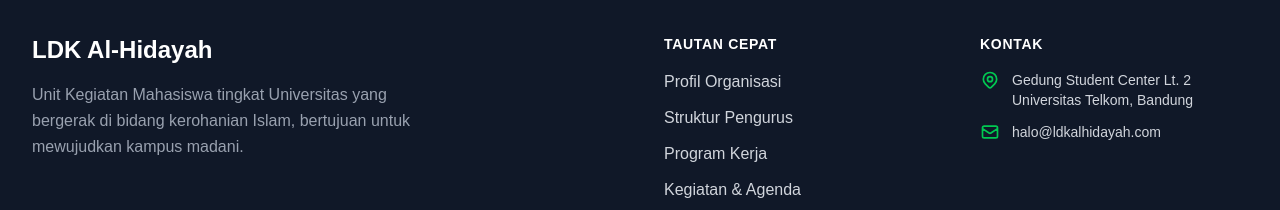
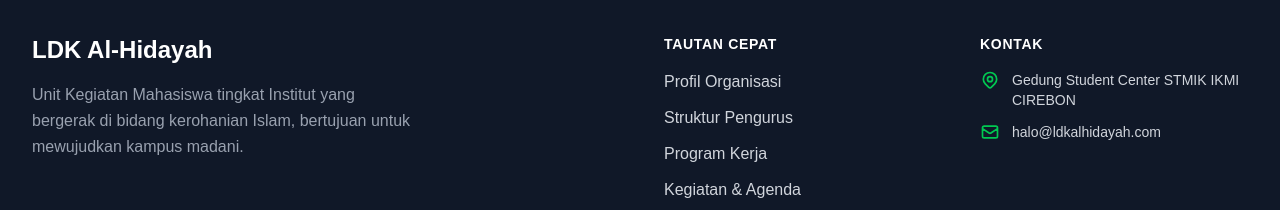
Before and after one commit to muhluqmanhakim11-cloud/ldk-al-hidayah-web, a Next.js app: page / in a window 1280 px wide. Shown: the part 2411-2621 px from the top of the page. Built offline with nearby package versions, Linux system fonts and the light colour scheme; no server answers; the database is empty.

Commit message:
chore: update organization name to STMIK IKMI CIREBON

```diff
--- a/src/app/(public)/layout.tsx
+++ b/src/app/(public)/layout.tsx
@@ -8,7 +8,7 @@
     template: "%s | LDK Al-Hidayah",
     default: "LDK Al-Hidayah - Unit Kegiatan Mahasiswa Islam",
   },
-  description: "Unit Kegiatan Mahasiswa tingkat Universitas yang bergerak di bidang kerohanian Islam untuk mewujudkan kampus madani.",
+  description: "Unit Kegiatan Mahasiswa tingkat Institut yang bergerak di bidang kerohanian Islam untuk mewujudkan kampus madani.",
 };
 
 export default async function PublicLayout({ children }: { children: React.ReactNode }) {
--- a/src/components/admin/PrintHeader.tsx
+++ b/src/components/admin/PrintHeader.tsx
@@ -14,8 +14,8 @@
             <span className="font-bold text-xl text-gray-500">LDK</span>
           </div>
           <div>
-            <h1 className="text-2xl font-bold uppercase tracking-wide text-gray-900">LDK Al-Hidayah</h1>
-            <p className="text-sm text-gray-600">Gedung Student Center Lt. 2 Universitas Telkom, Bandung</p>
+            <h2 className="text-xl font-bold text-gray-800 uppercase tracking-wide">LDK Al-Hidayah STMIK IKMI CIREBON</h2>
+            <p className="text-sm text-gray-600">Gedung Student Center STMIK IKMI CIREBON</p>
             <p className="text-sm text-gray-600">Email: halo@ldkalhidayah.com | Instagram: @ldkalhidayah</p>
           </div>
         </div>
--- a/src/components/public/Footer.tsx
+++ b/src/components/public/Footer.tsx
@@ -5,12 +5,12 @@
   const settings = await db.query.siteSettings.findFirst();
 
   const orgName = settings?.orgName || "LDK Al-Hidayah";
-  const description = settings?.description || "Unit Kegiatan Mahasiswa tingkat Universitas yang bergerak di bidang kerohanian Islam, bertujuan untuk mewujudkan kampus madani.";
+  const description = settings?.description || "Unit Kegiatan Mahasiswa tingkat Institut yang bergerak di bidang kerohanian Islam, bertujuan untuk mewujudkan kampus madani.";
   const instagramUrl = settings?.instagramUrl || "#";
   const youtubeUrl = settings?.youtubeUrl || "#";
   const tiktokUrl = settings?.tiktokUrl || "#";
   const facebookUrl = settings?.facebookUrl || "#";
-  const address = settings?.address || "Gedung Student Center Lt. 2 Universitas Telkom, Bandung";
+  const address = settings?.address || "Gedung Student Center STMIK IKMI CIREBON";
   const email = settings?.email || "halo@ldkalhidayah.com";
 
   return (
--- a/src/db/schema.ts
+++ b/src/db/schema.ts
@@ -202,8 +202,8 @@
   id: serial('id').primaryKey(),
   orgName: varchar('org_name', { length: 255 }).notNull().default('LDK Al-Hidayah'),
   logoUrl: varchar('logo_url', { length: 500 }),
-  description: text('description').default('Unit Kegiatan Mahasiswa tingkat Universitas yang bergerak di bidang kerohanian Islam, bertujuan untuk mewujudkan kampus madani.'),
-  address: text('address').default('Gedung Student Center Lt. 2 Universitas Telkom, Bandung'), // Default dari referensi tapi nanti disesuaikan user
+  description: text('description').default('Unit Kegiatan Mahasiswa tingkat Institut yang bergerak di bidang kerohanian Islam, bertujuan untuk mewujudkan kampus madani.'),
+  address: text('address').default('Gedung Student Center STMIK IKMI CIREBON'), // Default dari referensi tapi nanti disesuaikan user
   email: varchar('email', { length: 255 }).default('halo@ldkalhidayah.com'),
   instagramUrl: varchar('instagram_url', { length: 500 }),
   youtubeUrl: varchar('youtube_url', { length: 500 }),
```
